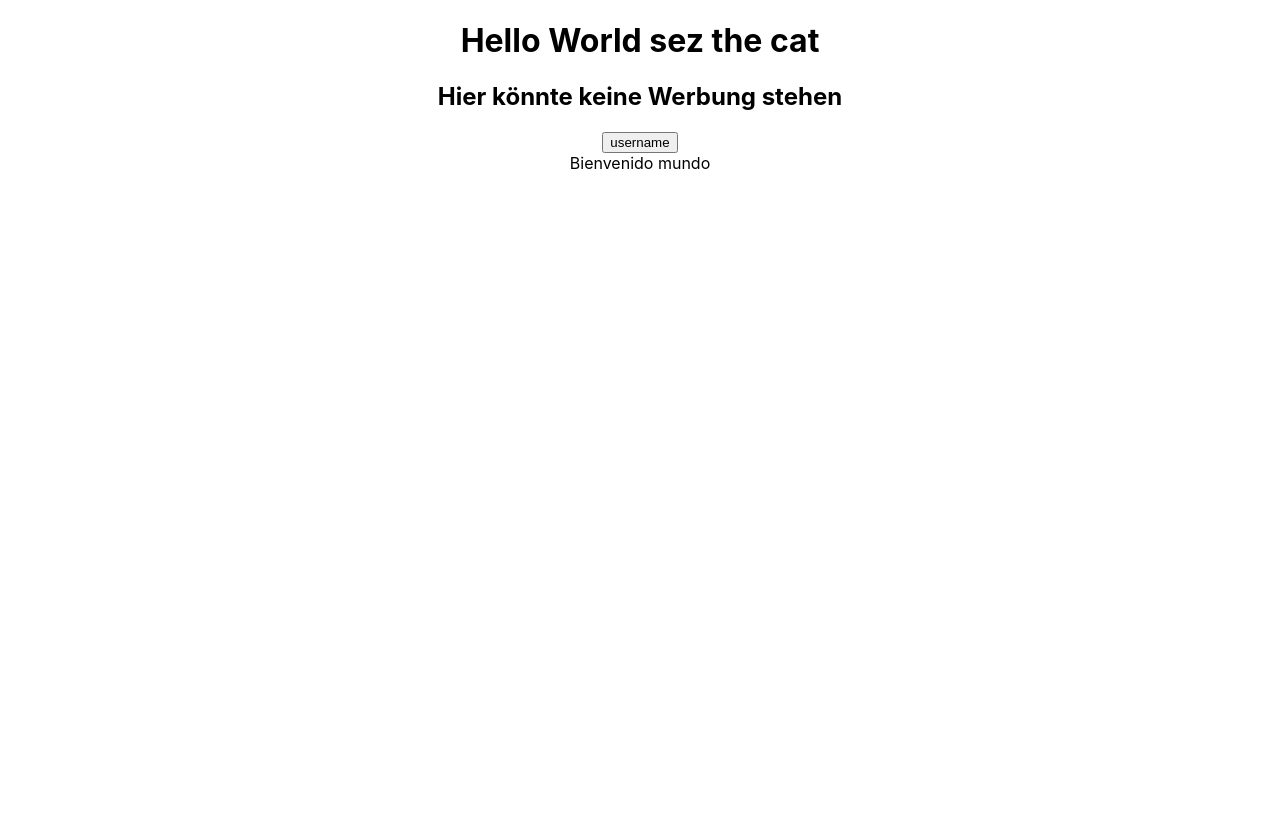
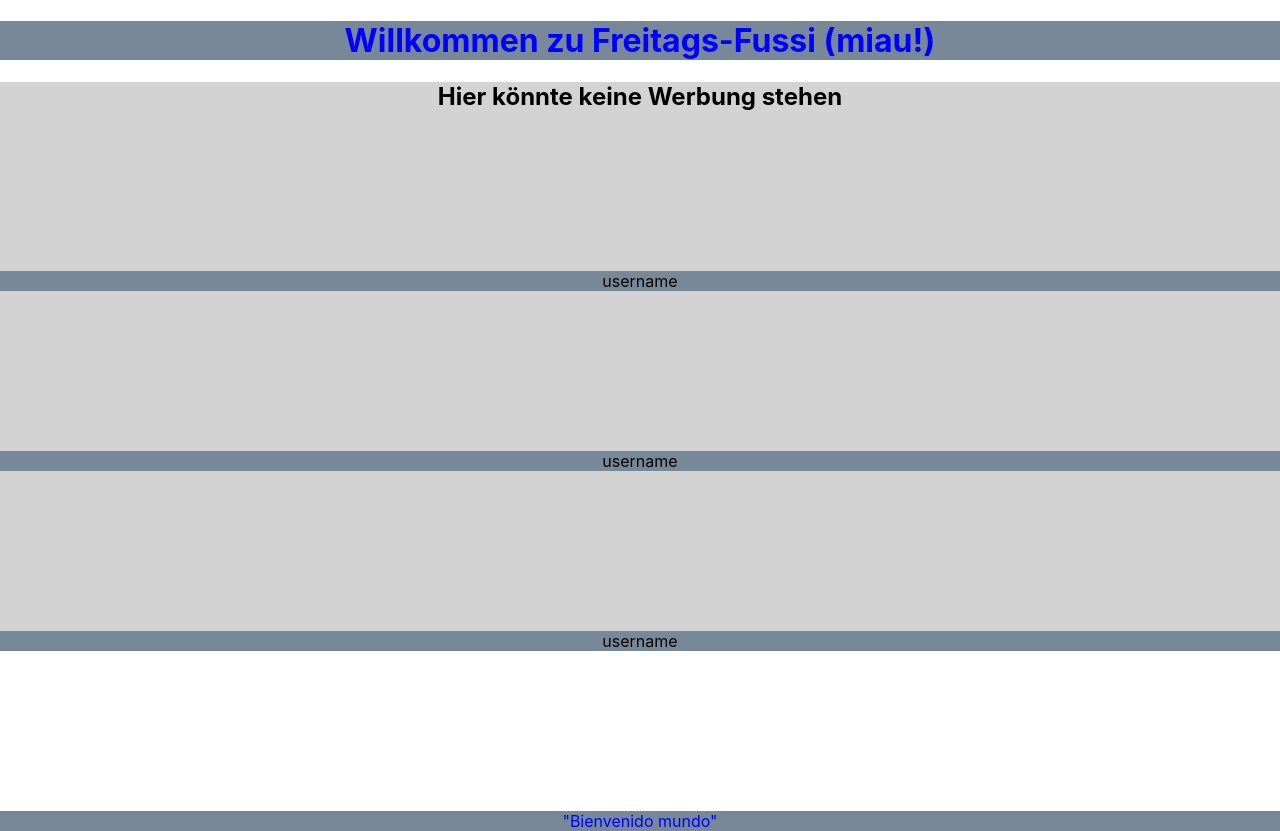
Before and after one commit to OliverSchultz/capstone-project, a React (Create React App) app: page / in a window 1280 px wide. Before the commit the page ends 800 px from the top, so only its background shows below. Built offline with nearby package versions, Linux system fonts and the light colour scheme.

Commit message:
Add styled-components

```diff
--- a/package.json
+++ b/package.json
@@ -9,6 +9,7 @@
     "react": "^17.0.1",
     "react-dom": "^17.0.1",
     "react-scripts": "4.0.1",
+    "styled-components": "^5.2.1",
     "web-vitals": "^0.2.4"
   },
   "scripts": {
--- a/src/components/Body.js
+++ b/src/components/Body.js
@@ -1,10 +1,16 @@
+import styled from "styled-components/macro";
 import Button from "./Button";
 
 export default function Body() {
 	return (
-		<div>
+		<BodyStyled>
 			<h2>Hier könnte keine Werbung stehen</h2>
 			<Button />
-		</div>
+			<Button />
+			<Button />
+		</BodyStyled>
 	);
 }
+const BodyStyled = styled.body`
+	background-color: lightgray;
+`;
--- a/src/components/Button.js
+++ b/src/components/Button.js
@@ -1,3 +1,9 @@
+import styled from "styled-components/macro";
+
 export default function Button() {
-	return <button onClick>username</button>;
+	return <BodyStyled onClick>username</BodyStyled>;
 }
+const BodyStyled = styled.body`
+	background-color: lightslategray;
+	margin-top: 10em;
+`;
--- a/src/components/Footer.js
+++ b/src/components/Footer.js
@@ -1,3 +1,10 @@
+import styled from "styled-components/macro";
+
 export default function Footer() {
-	return "Bienvenido mundo";
+	return <FooterStyled>"Bienvenido mundo"</FooterStyled>;
 }
+const FooterStyled = styled.footer`
+	color: blue;
+	background-color: lightslategray;
+	margin-top: 10em;
+`;
--- a/src/components/Header.js
+++ b/src/components/Header.js
@@ -1,2 +1,13 @@
-const Header = () => <h1>Hello World sez the cat</h1>;
+import styled from "styled-components/macro";
+
+const Header = () => (
+	<h1>
+		<HeaderStyled>Willkommen zu Freitags-Fussi (miau!)</HeaderStyled>
+	</h1>
+);
 export default Header;
+
+const HeaderStyled = styled.header`
+	color: blue;
+	background-color: lightslategray;
+`;
```
Also changed, not shown: 2 other files (tests, documents, lock files or other folders).
